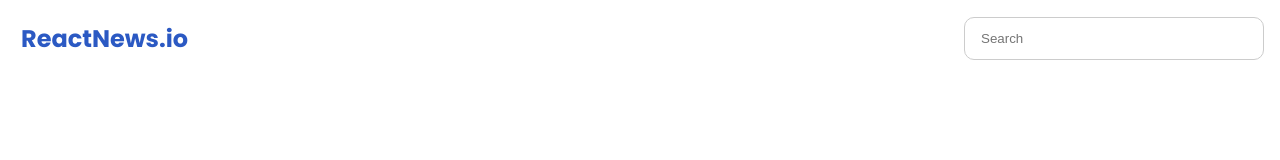
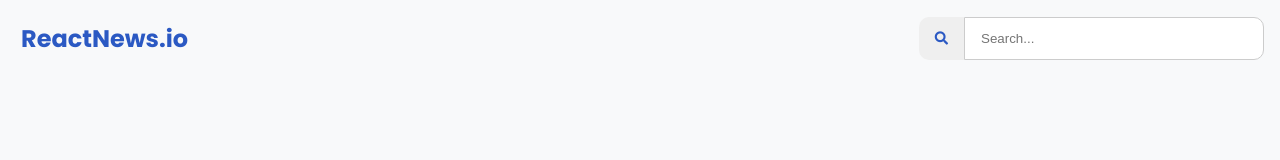
Before and after one commit to jawadsab/ReactNewsApp, a React (Create React App) app: page / in a window 1280 px wide. Shown: the top 160 px of the page. Built offline with nearby package versions, Linux system fonts and the light colour scheme.

Commit message:
nav-search component, added handlers

```diff
--- a/public/index.html
+++ b/public/index.html
@@ -1,16 +1,24 @@
 <!DOCTYPE html>
 <html lang="en">
-
   <head>
-	<meta charset="utf-8">
-	<meta name="viewport" content="width=device-width, initial-scale=1, shrink-to-fit=no">
-	<meta name="theme-color" content="#000000">
+    <meta charset="utf-8" />
+    <meta
+      name="viewport"
+      content="width=device-width, initial-scale=1, shrink-to-fit=no"
+    />
+    <meta name="theme-color" content="#000000" />
     <!--
       manifest.json provides metadata used when your web app is added to the
       homescreen on Android. See https://developers.google.com/web/fundamentals/engage-and-retain/web-app-manifest/
     -->
-	<link rel="manifest" href="%PUBLIC_URL%/manifest.json">
-	<link rel="shortcut icon" href="%PUBLIC_URL%/favicon.ico">
+    <link rel="manifest" href="%PUBLIC_URL%/manifest.json" />
+    <link rel="shortcut icon" href="%PUBLIC_URL%/favicon.ico" />
+    <link
+      rel="stylesheet"
+      href="https://use.fontawesome.com/releases/v5.15.4/css/all.css"
+      integrity="sha384-DyZ88mC6Up2uqS4h/KRgHuoeGwBcD4Ng9SiP4dIRy0EXTlnuz47vAwmeGwVChigm"
+      crossorigin="anonymous"
+    />
     <!--
       Notice the use of %PUBLIC_URL% in the tags above.
       It will be replaced with the URL of the `public` folder during the build.
@@ -39,5 +47,4 @@
       To create a production bundle, use `npm run build` or `yarn build`.
     -->
   </body>
-
 </html>
--- /dev/null
+++ b/src/components/Input/SearchInput.js
@@ -0,0 +1,38 @@
+import { useState } from "react";
+
+import "./SearchStyles.css";
+
+const SearchInput = () => {
+  const [query, setQuery] = useState("");
+
+  const changeHandler = (e) => {
+    setQuery(e.target.value);
+  };
+  const keyPressHandlerr = (e) => {
+    if (e.code === "Enter") {
+      console.log("Make a call to API");
+      setQuery("");
+    }
+  };
+  const clickHandler = (e) => {
+    console.log("Make a call to API");
+    setQuery("");
+  };
+  return (
+    <div className="navigation__search">
+      <button onClick={clickHandler} className="search__button">
+        <i className="fas fa-search"></i>
+      </button>
+      <input
+        onKeyPress={keyPressHandlerr}
+        value={query}
+        onChange={changeHandler}
+        className="search__input"
+        type="text"
+        placeholder="Search..."
+      />
+    </div>
+  );
+};
+
+export default SearchInput;
--- /dev/null
+++ b/src/components/Input/SearchStyles.css
@@ -0,0 +1,32 @@
+.navigation__search {
+  display: flex;
+}
+.search__input {
+  padding: 0.8rem 1rem;
+  width: 300px;
+  border-top-right-radius: 10px;
+  border-bottom-right-radius: 10px;
+  border: 1px solid #ccc;
+  outline: none;
+}
+.search__button {
+  padding: 0.8rem 1rem;
+  border-top-left-radius: 10px;
+  border-bottom-left-radius: 10px;
+  border: none;
+  cursor: pointer;
+  color: #2b59c3;
+}
+
+@media only screen and (max-width: 750px) {
+  .navigation__search {
+    position: absolute;
+    left: 0px;
+    top: 110%;
+    right: 0px;
+  }
+  .search__input {
+    width: 100%;
+    padding: 1rem 1.2rem;
+  }
+}
--- a/src/components/Navbar/Navbar.js
+++ b/src/components/Navbar/Navbar.js
@@ -1,4 +1,5 @@
 import "./NavbarStyles.css";
+import SearchInput from "../Input/SearchInput";
 
 const Navbar = () => {
   return (
@@ -6,9 +7,7 @@ const Navbar = () => {
       <div className="navigation__brand">
         <p>ReactNews.io</p>
       </div>
-      <div className="navigation__search">
-        <input className="search__input" type="text" placeholder="Search" />
-      </div>
+      <SearchInput />
     </nav>
   );
 };
--- a/src/components/Navbar/NavbarStyles.css
+++ b/src/components/Navbar/NavbarStyles.css
@@ -14,31 +14,9 @@
   color: #2b59c3;
 }
 
-.navigation__search {
-  display: flex;
-}
-
-.search__input {
-  padding: 0.8rem 1rem;
-  width: 300px;
-  border-radius: 10px;
-  border: 1px solid #ccc;
-  outline: none;
-}
-
 @media only screen and (max-width: 750px) {
   .navigation__brand {
     width: 100%;
     text-align: center;
   }
-  .navigation__search {
-    position: absolute;
-    left: 0px;
-    top: 110%;
-    right: 0px;
-  }
-  .search__input {
-    width: 100%;
-    padding: 1rem 1.2rem;
-  }
 }
--- a/src/index.css
+++ b/src/index.css
@@ -7,4 +7,5 @@
 
 body {
   font-family: "Poppins", sans-serif;
+  background-color: #f8f9fa;
 }
```
Lines whose indentation alone changed are shown as unchanged.
